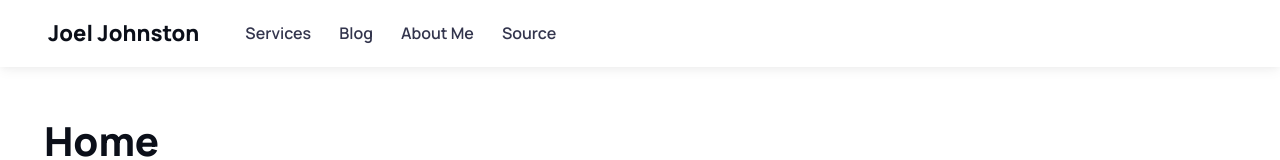
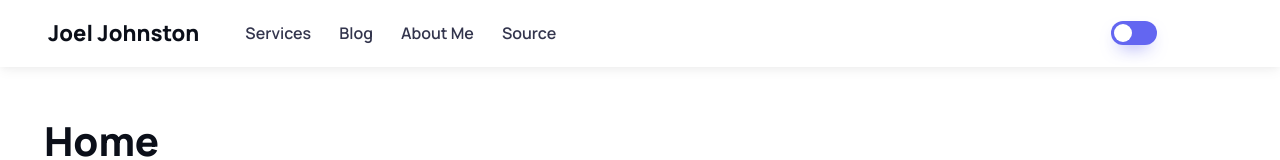
Before and after one commit to joelj1995/joeljca-nextjs-rewrite, a Next.js app: page / in a window 1280 px wide. Shown: the top 160 px of the page. Built offline with nearby package versions, Linux system fonts and the light colour scheme; no server answers.

Commit message:
Theme switcher working

```diff
--- a/src/app/layout.tsx
+++ b/src/app/layout.tsx
@@ -5,12 +5,13 @@ import '@/assets/vendor/boxicons/css/boxicons.min.css';
 import '@/assets/vendor/swiper/swiper-bundle.min.css';
 import Header from './ui/header';
 import { Manrope } from 'next/font/google';
+import { cookies } from 'next/headers';
 
 const manrope = Manrope({ subsets: ['latin'] } );
 
 export const metadata: Metadata = {
-  title: 'Create Next App',
-  description: 'Generated by create next app',
+  title: 'Joel Johnston',
+  description: 'Joel Johnston\'s personal website.',
 }
 
 export default function RootLayout({
@@ -18,9 +19,13 @@ export default function RootLayout({
 }: {
   children: React.ReactNode
 }) {
+
+  const cookieStore = cookies();
+  const theme = cookieStore.get('theme')?.value ?? 'light';
+
   return (
-    <html lang="en">
-      <body className={manrope.className}>
+    <html lang="en" data-bs-theme={theme}>
+      <body className={manrope.className} >
         <Header />
         <main className="page-wrapper">
           {children}
--- a/src/app/ui/header.tsx
+++ b/src/app/ui/header.tsx
@@ -1,5 +1,6 @@
 import Link from "next/link";
 import HeaderNavLink from "./header-nav-link";
+import ThemeToggle from "./theme-toggle";
 
 export interface NavigationItem {
   text: string;
@@ -15,19 +16,25 @@ const navItems: NavigationItem[] = [
 ];
 
 export default function Header() {
+
   return (
     <header className="header navbar navbar-expand-lg bg-light shadow-dark-mode-none shadow-sm">
       <div className="container px-3">
+
         <Link
           className="navbar-brand pe-3"
           href="/">
           Joel Johnston
         </Link>
+
         <ul className="navbar-nav me-auto mb-2 mb-lg-0">
           {navItems.map((item, index) => (
             <HeaderNavLink navItem={item} key={index} />
           ))}
         </ul>
+
+        <ThemeToggle />
+
       </div>
     </header>
   )
--- /dev/null
+++ b/src/app/ui/theme-toggle.tsx
@@ -0,0 +1,43 @@
+"use client";
+import { getTheme, setTheme } from "@/lib/services/theme";
+import { ChangeEvent, useEffect, useState } from "react";
+
+export default function ThemeToggle() {
+
+  const [curTheme, setCurTheme] = useState<string|null>(null);
+
+  useEffect(() => {
+    if (!curTheme) {
+      setCurTheme(getTheme());
+    }
+  }, [curTheme]);
+
+  const switchTheme = (e: ChangeEvent<HTMLInputElement>) => {
+    const newTheme = curTheme === 'dark' ? 'light': 'dark';
+    setCurTheme(newTheme);
+    setTheme(newTheme);
+  }
+
+  return (
+    <div className="pe-lg-1 ms-auto me-4" data-bs-theme="dark">
+      <div className="form-check form-switch mode-switch" data-bs-toggle="mode">
+
+        <input
+          type="checkbox"
+          className="form-check-input"
+          id="theme-mode"
+          checked={curTheme === 'dark'}
+          onChange={switchTheme}>
+        </input>
+
+        <label className="form-check-label d-none d-sm-block" htmlFor="theme-mode">
+          Light
+        </label>
+        <label className="form-check-label d-none d-sm-block" htmlFor="theme-mode">
+          Dark
+        </label>
+
+      </div>
+    </div>
+  );
+}
--- /dev/null
+++ b/src/lib/services/theme.ts
@@ -0,0 +1,40 @@
+
+export function getTheme(): string | null {
+  if (typeof window === 'undefined') {
+    return null;
+  };
+  return getStoredTheme();
+}
+
+export function setTheme(theme: string): void {
+  if (typeof window === 'undefined') return;
+  setStoredTheme(theme);
+  document.documentElement.setAttribute('data-bs-theme', theme);
+}
+
+const getStoredTheme = () => getCookie('theme');
+const setStoredTheme = (theme: string) => {
+  setCookie('theme', theme);
+};
+
+function setCookie(cname: string, cvalue: string) {
+  document.cookie = cname + "=" + cvalue + ";path=/";
+}
+
+function getCookie(cname: string) {
+  let name = cname + "=";
+  let decodedCookie = decodeURIComponent(document.cookie);
+  let ca = decodedCookie.split(';');
+  for(let i = 0; i <ca.length; i++) {
+    let c = ca[i];
+    while (c.charAt(0) == ' ') {
+      c = c.substring(1);
+    }
+    if (c.indexOf(name) == 0) {
+      return c.substring(name.length, c.length);
+    }
+  }
+  return "";
+}
+
+if (typeof window !== 'undefined') setTheme(getStoredTheme() || 'light');
```
